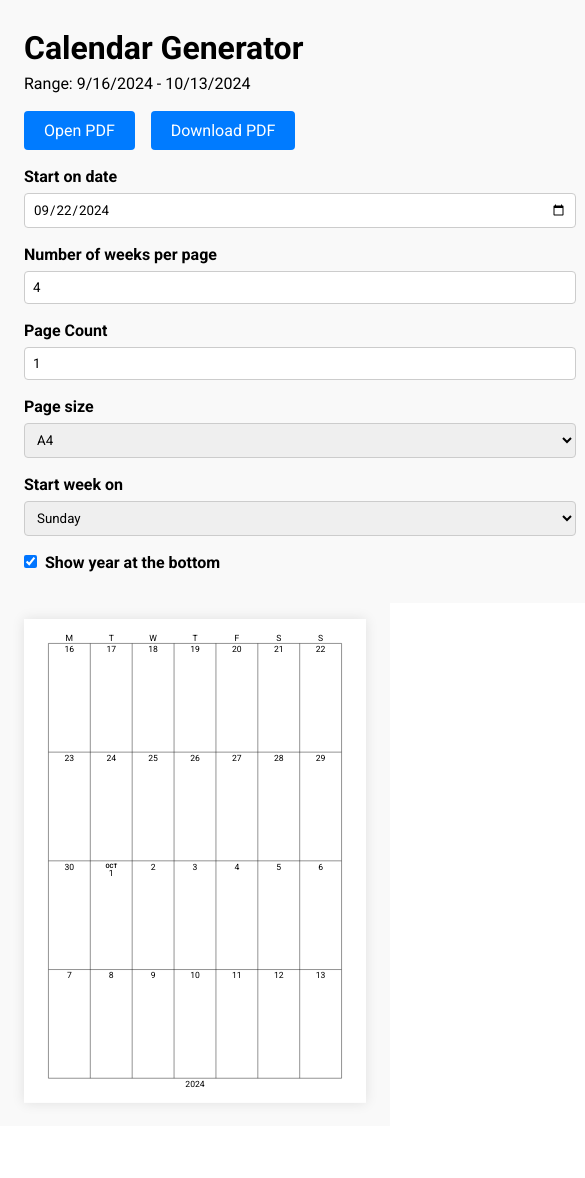
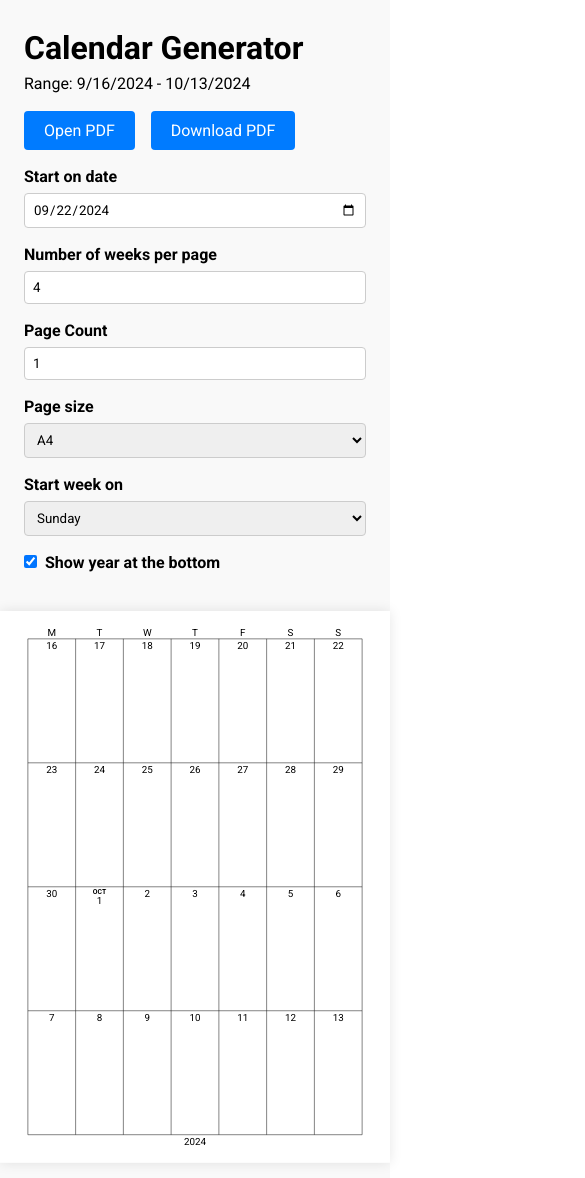
Before and after one commit to lukasondrejka/calendar-generator, a React (Vite) app: page / in a window 390 px wide. Shown: the whole page, 585 px wide, since content can reach past the window. Before the commit the page ends 1126 px from the top, so only its background shows below. Built offline with nearby package versions, Linux system fonts and the light colour scheme.

Commit message:
Fix responsivity

```diff
--- a/src/components/App.scss
+++ b/src/components/App.scss
@@ -2,23 +2,21 @@ $padding: 20px;
 $box-shadow: 0 0 12px rgba(0, 0, 0, 0.1);
 $sidebar-width: 600px;
 $mobile-breakpoint: 900px;
+$max-calendar-width: 500px;
+$max-calendar-height: 800px;
 
 .container {
   background-color: #f9f9f9;
   display: flex;
   justify-content: center;
   min-height: 100vh;
-  // min-width: 100vw;
 
   .calendar-box {
     flex: auto;
     text-align: center;
     position: sticky;
     top: 0;
-
-    // center vertically
     align-items: center;
-
     display: flex;
     justify-content: center;
     flex-direction: row;
@@ -26,12 +24,18 @@ $mobile-breakpoint: 900px;
 
     .calendar-page {
       margin: 16px;
-      min-width: 700px;
+      min-width: 300px;
+      max-width: $max-calendar-width;
+      max-height: $max-calendar-height;
+      width: 100%;
       height: auto;
     }
 
     svg {
       box-shadow: $box-shadow;
+      height: auto;
+      max-width: $max-calendar-width;
+      max-height: $max-calendar-height;
     }
   }
 
@@ -39,7 +43,8 @@ $mobile-breakpoint: 900px;
     background-color: #f9f9f9;
     width: $sidebar-width;
     height: 100vh;
-    min-width: 600px;
+    min-width: 480px;
+    width: 480px;
     overflow-y: auto;
     position: sticky;
     top: 0;
@@ -57,10 +62,29 @@ $mobile-breakpoint: 900px;
 
     .sidebar-box {
       width: 100%;
-      height: 100%;
+      height: auto; // Adjusted to fit content
       overflow-y: unset;
       position: unset;
       top: unset;
     }
   }
+
+  @media (max-width: 600px) {
+    .calendar-box {
+      .calendar-page {
+        min-width: 100%;
+        margin: 8px;
+      }
+
+      svg {
+        width: 100%;
+      }
+    }
+
+    .sidebar-box {
+      width: 100%;
+      height: auto;
+      min-width: unset;
+    }
+  }
 }
```
